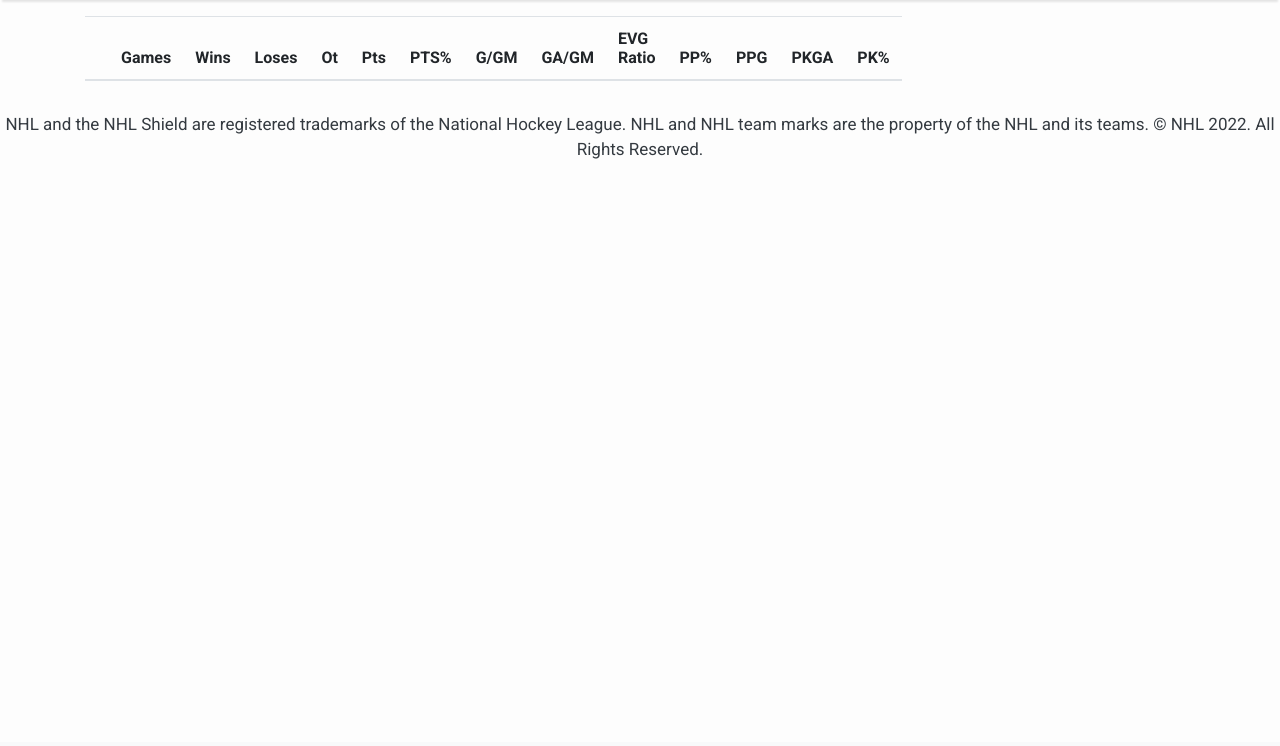
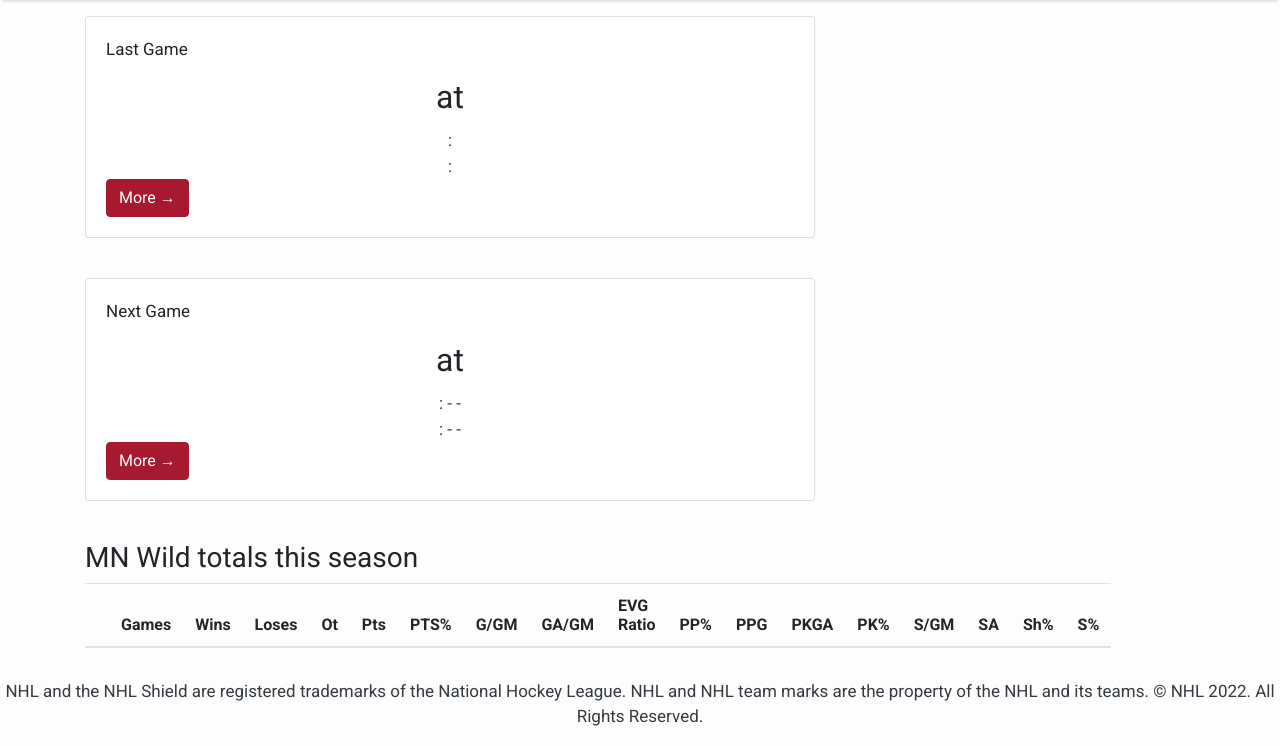
Before and after one commit to leoflewis/mn-wild-tracking, a Python web app: template wildstats/dataservice/templates/home.html in a window 1280 px wide. Shown: the part 58-804 px from the top of the page. Before the commit the page ends 217 px from the top, so only its background shows below. Run offline with Jinja, Linux system fonts and the light colour scheme; the template is opened without the code that fills it, so the values that code supplies are empty; some libraries are stand-ins or nearby versions.

Commit message:
home page done

```diff
--- a/wildstats/dataservice/templates/home.html
+++ b/wildstats/dataservice/templates/home.html
@@ -47,10 +47,51 @@
         </div>
     </div>
 </nav>
+
+
 {% block content %}
 <div class="container">
     <div class="row">
+        <div class="col-md-8 mt-3 left">
+            <div class="card mb-4">
+                <div class="card-body">
+                    <div>
+                        <p>Last Game</p>
+                        <h2 class="card-title text-center">{{last_game.teams.0.previousGameSchedule.dates.0.games.0.teams.away.team.name}} at {{last_game.teams.0.previousGameSchedule.dates.0.games.0.teams.home.team.name}}</h2>
+                        <p  class="m-0 text-dark text-center ">{{last_game.teams.0.previousGameSchedule.dates.0.date}}</h2>
+                        <p  class="m-0 text-dark text-center ">{{last_game.teams.0.previousGameSchedule.dates.0.games.0.teams.away.team.name}}: {{last_game.teams.0.previousGameSchedule.dates.0.games.0.teams.away.score}}</p>
+                        <p  class="m-0 text-dark text-center ">{{last_game.teams.0.previousGameSchedule.dates.0.games.0.teams.home.team.name}}: {{last_game.teams.0.previousGameSchedule.dates.0.games.0.teams.home.score}}</p>
+                        <p  class="m-0 text-dark text-center ">{{last_game.teams.0.previousGameSchedule.dates.0.games.0.venue.name}}</p>
+                        <a class="btn btn-danger" href="game/{{last_game.teams.0.previousGameSchedule.dates.0.games.0.gamePk}}">More &rarr;</a>
+                    </div>
+                </div>
+            </div>
+        </div>
+    </div>
+</div>
+<div class="container">
+    <div class="row">
+        <div class="col-md-8 mt-3 left">
+            <div class="card mb-4">
+                <div class="card-body">
+                    <div>
+                        <p>Next Game</p>
+                        <h2 class="card-title text-center">{{next_game.teams.0.nextGameSchedule.dates.0.games.0.teams.away.team.name}} at {{next_game.teams.0.nextGameSchedule.dates.0.games.0.teams.home.team.name}}</h2>
+                        <p  class="m-0 text-dark text-center ">{{next_game.teams.0.nextGameSchedule.dates.0.date}}</h2>
+                        <p  class="m-0 text-dark text-center ">{{next_game.teams.0.nextGameSchedule.dates.0.games.0.teams.away.team.name}}: {{next_game.teams.0.nextGameSchedule.dates.0.games.0.teams.away.leagueRecord.wins}} - {{next_game.teams.0.nextGameSchedule.dates.0.games.0.teams.away.leagueRecord.losses}} - {{next_game.teams.0.nextGameSchedule.dates.0.games.0.teams.away.leagueRecord.ot}}</p>
+                        <p  class="m-0 text-dark text-center ">{{next_game.teams.0.nextGameSchedule.dates.0.games.0.teams.home.team.name}}: {{next_game.teams.0.nextGameSchedule.dates.0.games.0.teams.home.leagueRecord.wins}} - {{next_game.teams.0.nextGameSchedule.dates.0.games.0.teams.home.leagueRecord.losses}} - {{next_game.teams.0.nextGameSchedule.dates.0.games.0.teams.home.leagueRecord.ot}}</p>
+                        <p  class="m-0 text-dark text-center ">{{next_game.teams.0.nextGameSchedule.dates.0.games.0.venue.name}}</p>
+                        <a class="btn btn-danger" href="game/{{next_game.teams.0.nextGameSchedule.dates.0.games.0.gamePk}}">More &rarr;</a>
+                    </div>
+                </div>
+            </div>
+        </div>
+    </div>
+</div>
+<div class="container">
+    <div class="row">
         <div class="col-md-8 mt-3 ">
+            <h3>MN Wild totals this season</h3>
             <table class="table">
                 <thead>
                     <tr>
@@ -68,6 +109,10 @@
                         <th scope="col">PPG</th>
                         <th scope="col">PKGA</th>
                         <th scope="col">PK%</th>
+                        <th scope="col">S/GM</th>
+                        <th scope="col">SA</th>
+                        <th scope="col">Sh%</th>
+                        <th scope="col">S%</th>
                     </tr>
                 </thead>
                 <tbody>
@@ -87,6 +132,10 @@
                         <th scope="row">{{stat.stat.powerPlayGoals}}</th>
                         <th scope="row">{{stat.stat.powerPlayGoalsAgainst}}</th>
                         <th scope="row">{{stat.stat.penaltyKillPercentage}}</th>
+                        <th scope="row">{{stat.stat.shotsPerGame}}</th>
+                        <th scope="row">{{stat.stat.shotsAllowed}}</th>
+                        <th scope="row">{{stat.stat.shootingPctg}}</th>
+                        <th scope="row">{{stat.stat.savePctg}}</th>
                     </tr>
                     {%endfor%}
                 </tbody>
--- a/wildstats/dataservice/views.py
+++ b/wildstats/dataservice/views.py
@@ -10,8 +10,10 @@ from .models import Game, Roster, Player, Schedule, Home
 def index(request):
     home = Home().get_team()
     stats = Home().get_team_stats()
+    next_game = Home().get_next_game()
+    last_game = Home().get_last_game()
     context = {
-        "home": home, "stats": stats
+        "home": home, "stats": stats, "next_game": next_game, "last_game": last_game
     }
     return render(request, "../templates/home.html", context)
 
```
Also changed, not shown: wildstats/dataservice/models.py (+10 -0 lines).
